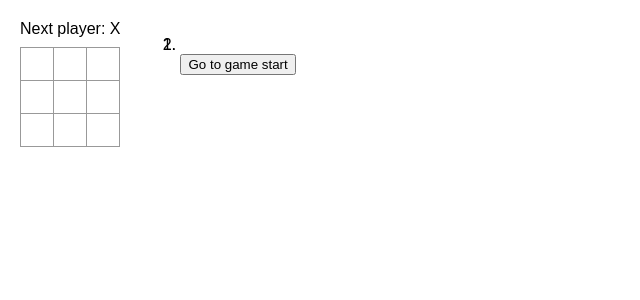
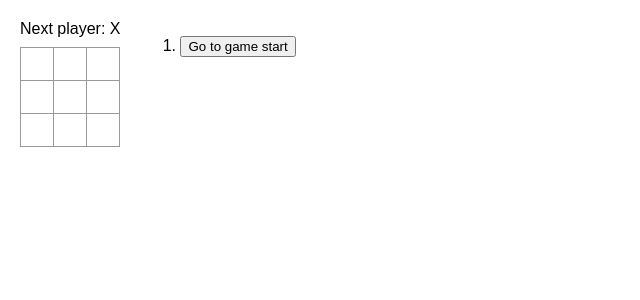
Before and after one commit to megumi19981110/tic-tac-toe, a React (Create React App) app: page / in a window 1280 px wide. Shown: the top 300 px of the page, without its empty margins (0-640 px from the left). Built offline with nearby package versions, Linux system fonts and the light colour scheme.

Commit message:
keyの部分のリストの修正

```diff
--- a/src/App.js
+++ b/src/App.js
@@ -74,8 +74,7 @@ export default function Game() {
       description = 'Go to game start';
     }
     return (
-      <li>
-        <li key={move}></li>
+      <li key={move}>
         <button onClick={() => jumpTo(move)}>{description}</button>
       </li>
     );
```
Also changed, not shown: 7 other files (tests, documents, lock files or other folders).
